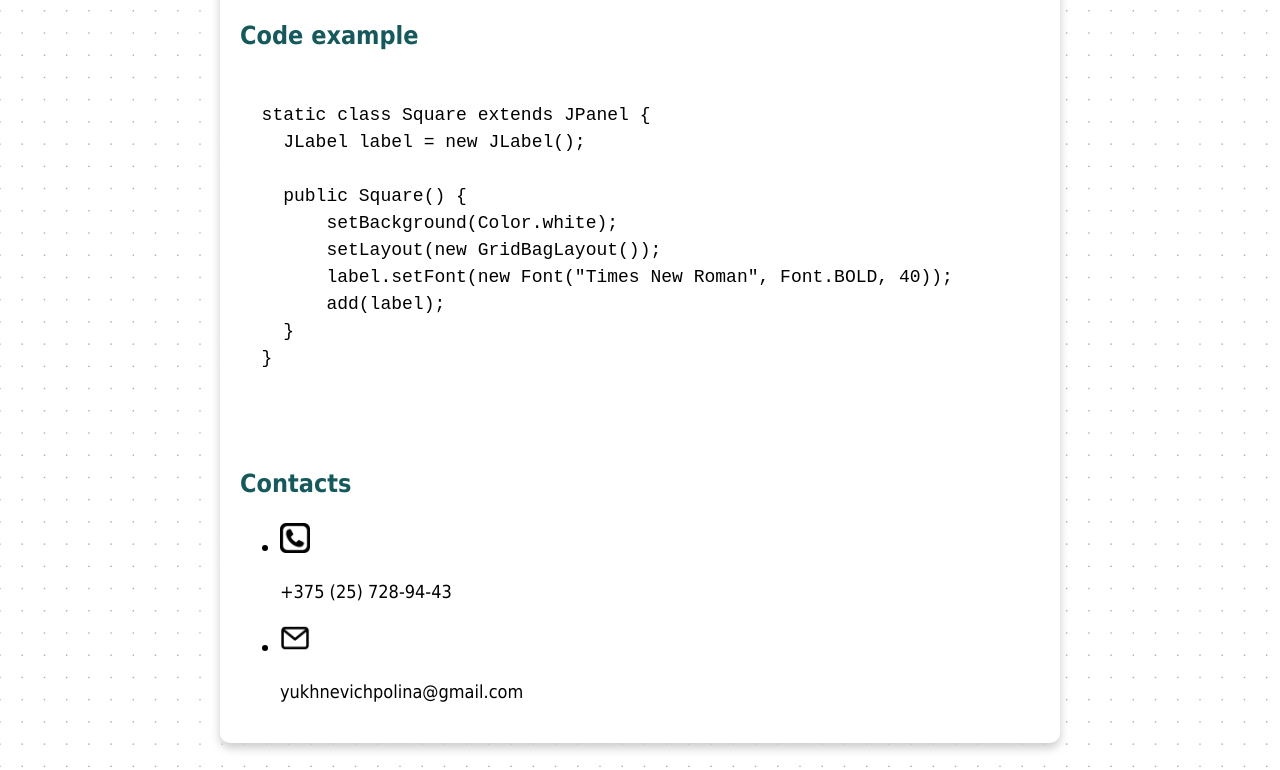
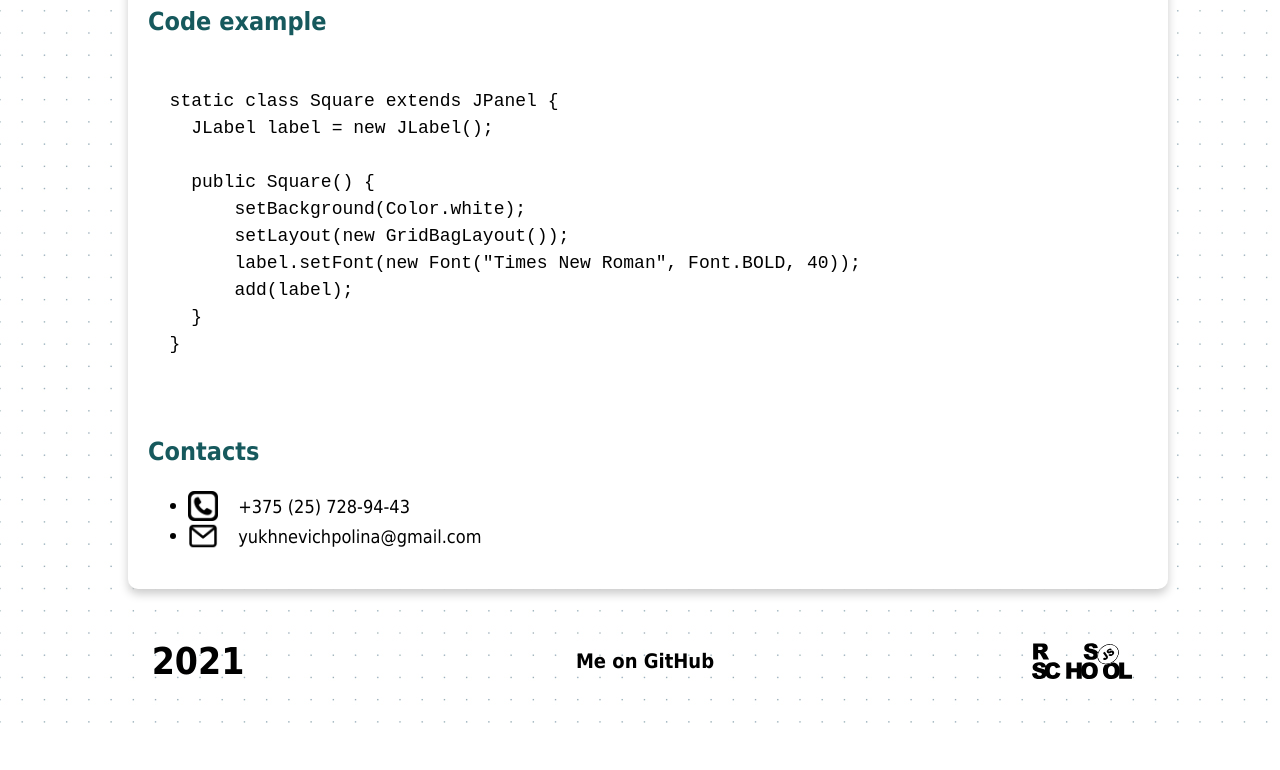
Before and after one commit to PolinaYu/-rsschool-cv-, a plain HTML site: page index.html in a window 1280 px wide. Shown: the part 1167-1937 px from the top of the page. After the commit the page ends 1890 px from the top, so only its background shows below. Drawn offline with Linux system fonts and the light colour scheme.

Commit message:
feat: add style for footer and some more

```diff
--- a/style.css
+++ b/style.css
@@ -1,18 +1,20 @@
 body {
     margin: 0;
     background: url("./img/pattern.png");
-
-    font-family: Tahoma;
-    line-height: 1.5;
-    font-size: 18px;
 }
 .title{
     font-size: 45px;
-    color: sienna;
 }
 h2{
     font-size: 25px;
     color:#16595d;
+}
+.container-centered{
+    margin: 20px auto;
+    width: 1024px;
+    font-family: Tahoma;
+    line-height: 1.5;
+    font-size: 18px;
 }
 .card{
     width: 400px;
@@ -38,22 +40,81 @@ h2{
 .card-text{
     text-align: center;
     font-size:16px;
+    color:black
 }
-.sheet{width: 800px;
+.contact-icons{
+    display: inline-block;
+    align-items:center;
+    text-decoration: none;
+    color: var(--dark-gray-color);
+    margin: 0 50px;
+}
+
+.sheet{
+    width: 1000px;
     margin: 30px auto;
     padding: 20px;
     background-color: #fff;
     box-shadow: 0 5px 10px #ccc;
     border-radius: 10px;
 }
-.contacts{
-    display: inline-block;
-    align-items:baseline;
-}
 
 .icon{
-    width: 40px;
-    height: 40px;
+    width: 26px;
+    height: 26px;
     margin: 0 auto;
     padding: 20px;
 }
+.contacts li img {
+    vertical-align: middle;
+    margin-right: 15px;
+}
+
+.contacts li p {
+    display: inline;
+    vertical-align: middle;
+}
+
+.contacts a {
+    text-decoration: none;
+    color: var(--dark-gray-color);
+}
+
+main :not(.contacts) ul {
+    list-style-type: disc;
+}
+
+footer {
+    display: flex;
+    justify-content: space-between;
+    align-items: center;
+    padding: 20px;
+    background-color: var(--text-color);
+}
+
+.footer-year {
+    width: 100px;
+    text-align: center;
+    font-size: 37px;
+    line-height: 37px;
+    font-weight: bold;
+    color: var(--bg-color);
+}
+
+.footer-github > a {
+    color: var(--bg-color);
+    font-size: 20px;
+    font-weight: bold;
+    text-decoration: none;
+}
+
+.footer-github > a > i {
+    margin-right: 10px;
+    color: var(--bg-color);
+}
+
+.footer-rsschool > a > img {
+    width: 100px;
+    position: relative;
+    top: 3px;
+}
```
